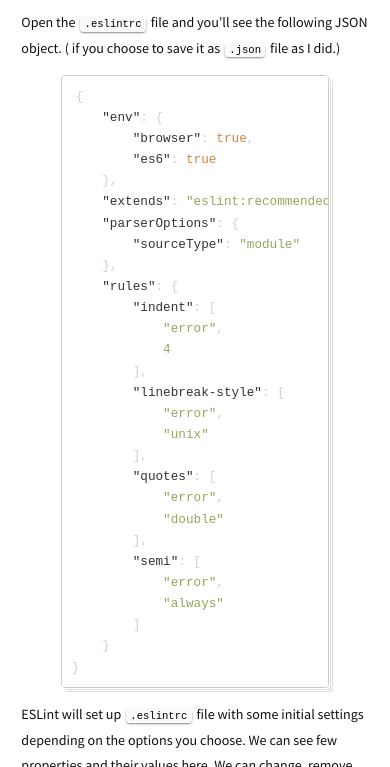
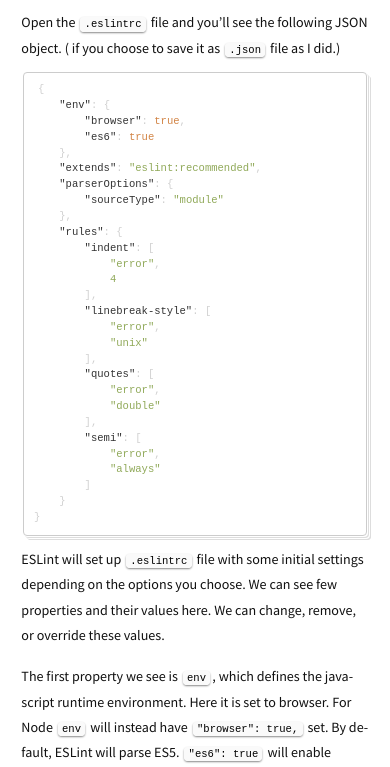
Before and after one commit to ad1tyara0/raoaditya.github.io, a Jekyll site: the page built from _posts/2017-09-09-javascript-linting-with-eslint.md, in a window 390 px wide, cut to the strip 2318-3085 px from the top of the page. Built offline with Jekyll 4.4.1, drawn with Linux system fonts in a browser that asks for light colours; nearby versions of some CDN libraries; comment, search, counter and statistics services are not loaded.

Commit message:
code blocks are responsive!!

````diff
--- a/_posts/2017-09-09-javascript-linting-with-eslint.md
+++ b/_posts/2017-09-09-javascript-linting-with-eslint.md
@@ -71,7 +71,7 @@
 
 Open the `.eslintrc` file and you'll see the following JSON object. ( if you choose to save it as `.json` file as I did.)
 
-{% highlight json %}
+```json
 {
     "env": {
         "browser": true,
@@ -100,7 +100,7 @@
         ]
     }
 }
-{% endhighlight %}
+```
 
 ESLint will set up `.eslintrc` file with some initial settings depending on the options you choose. We can see few properties and their values here. We can change, remove, or override these values.
 
--- a/assets/styles/main.css
+++ b/assets/styles/main.css
@@ -922,7 +922,7 @@
 code {
   font-family: monospace;
   padding: 2px 4px;
-  font-size: 90%;
+  font-size: 100%;
   color: #333;
   border-radius: 4px;
   /*background-color: #eff0f1;*/
````
Also changed, not shown: assets/styles/main.min.css, 1 other file.
